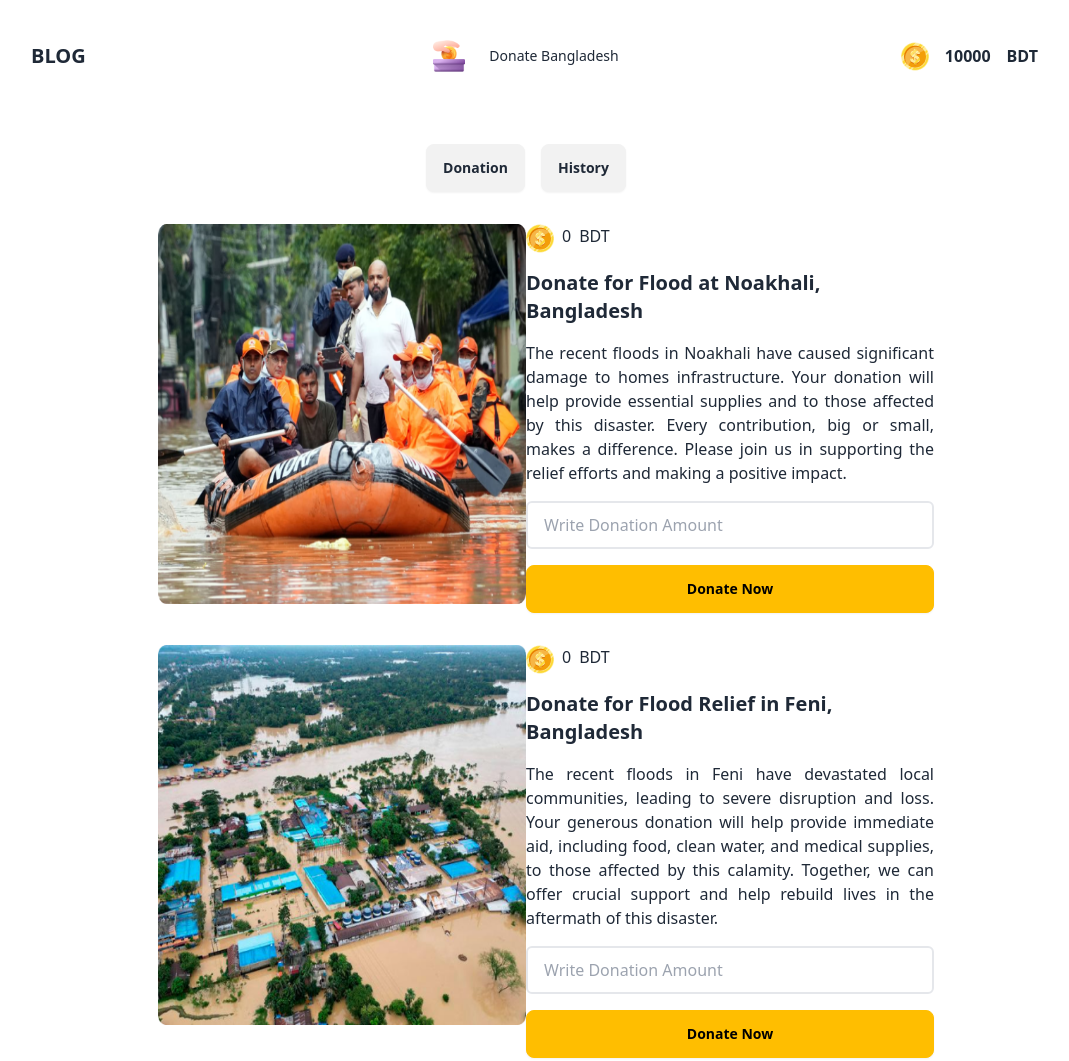
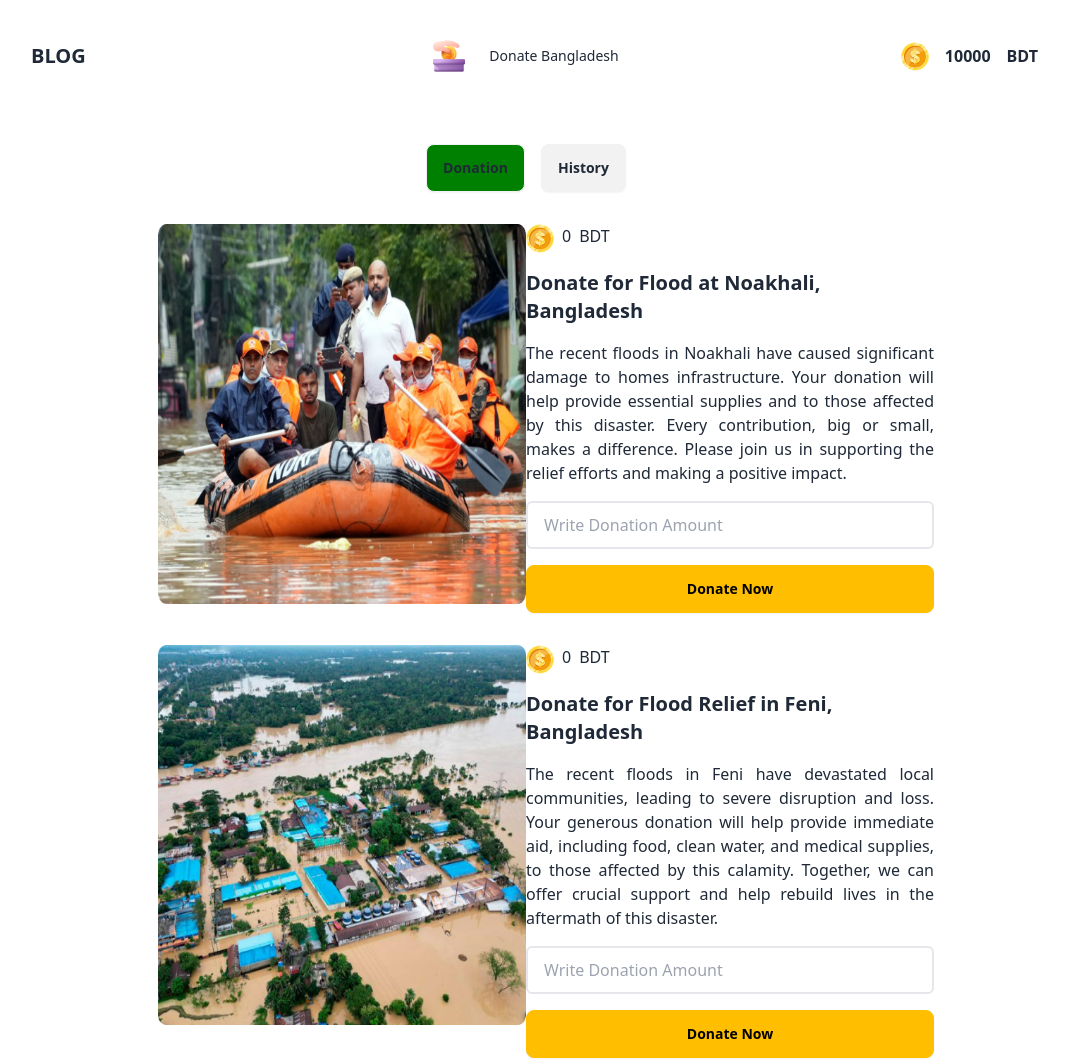
Before and after one commit to ronbi-krobol/assignment5, a plain HTML site: page index.html in a window 1280 px wide. Shown: the top 1061 px of the page, without its empty margins (114-1183 px from the left). Drawn offline with nearby package versions, Linux system fonts and the light colour scheme.

Commit message:
Okay for All

```diff
--- a/index.html
+++ b/index.html
@@ -50,7 +50,7 @@
 
     <section class="m-4 md:m-8">
         <div class="flex gap-4 justify-center">
-            <button id="donation-button" class="btn">Donation</button>
+            <button style="background-color: green;" id="donation-button" class="btn">Donation</button>
             <button id="history-button" class="btn">History</button>
         </div>
     </section>
```
